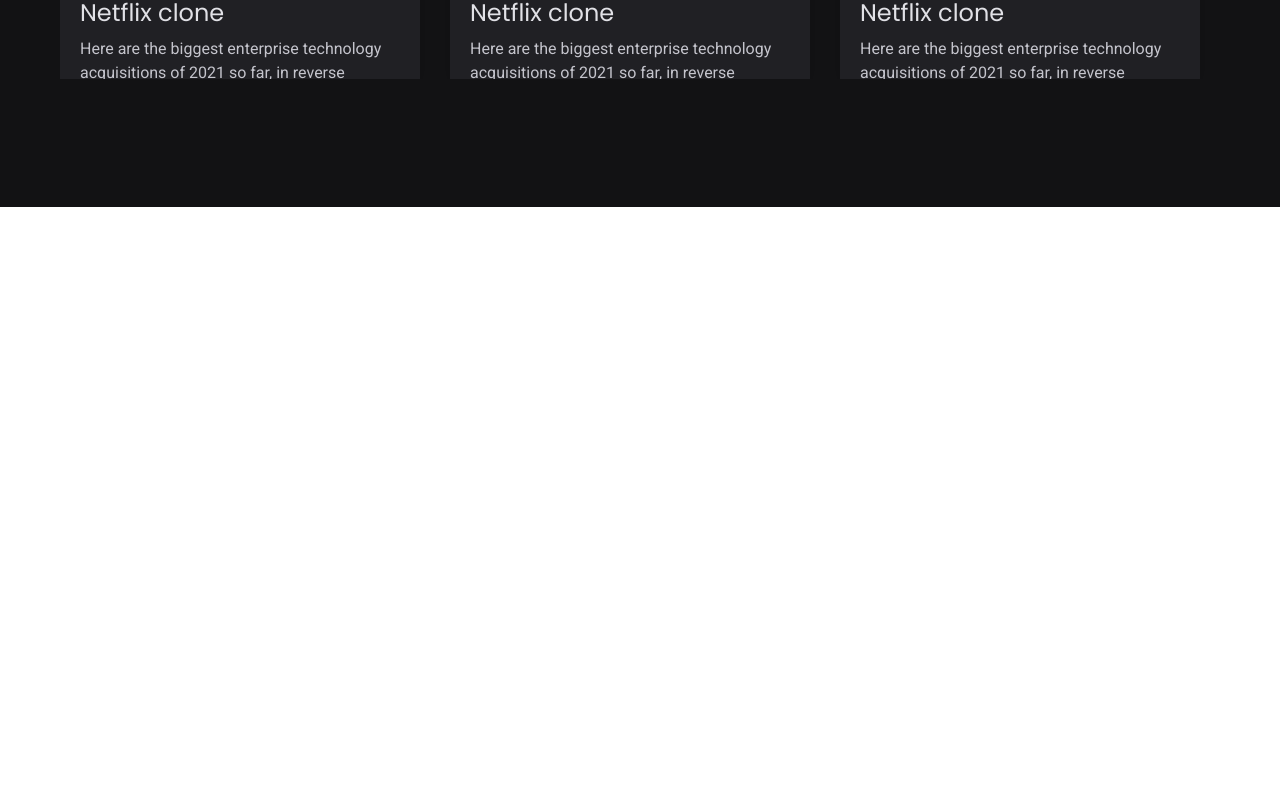
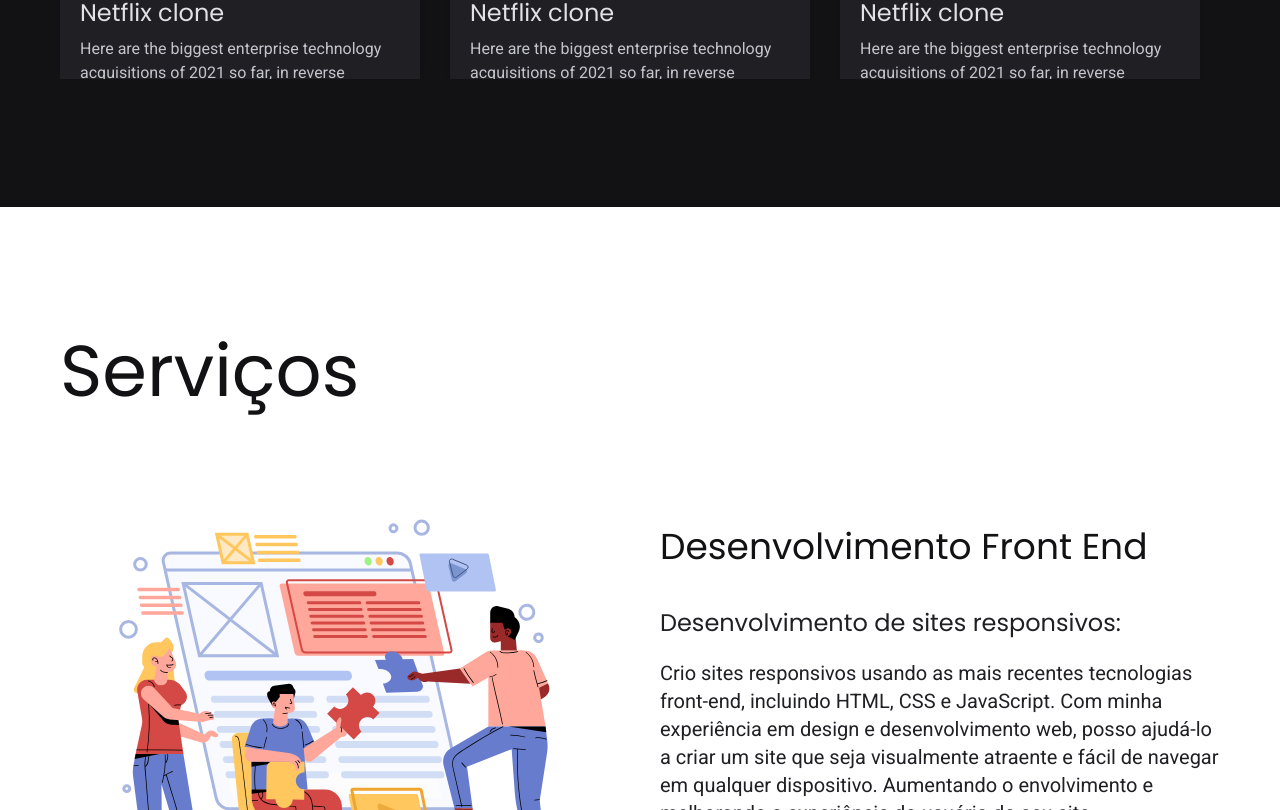
Before and after one commit to othiagofelippe/portfolio, a Next.js app: page / in a window 1280 px wide. Shown: the part 3255-4065 px from the top of the page. Before the commit the page ends 3462 px from the top, so only its background shows below. Built offline with nearby package versions, Linux system fonts and the light colour scheme.

Commit message:
Adding assets: servicesArt | Created screen: services

```diff
--- a/src/pages/index.tsx
+++ b/src/pages/index.tsx
@@ -1,6 +1,7 @@
 import { About } from '@/templates/About'
 import { Main } from '@/templates/Main'
 import { Projects } from '@/templates/Projects'
+import { Services } from '@/templates/Services'
 import { Skills } from '@/templates/Skills'
 
 export default function Home() {
@@ -10,6 +11,7 @@
       <About />
       <Skills />
       <Projects />
+      <Services />
     </>
   )
 }
--- /dev/null
+++ b/src/templates/Services.tsx
@@ -0,0 +1,68 @@
+import { Container } from '@/components/Container'
+import Image from 'next/image'
+import developApp from '../assets/servicesArt/developApp.svg'
+import webDeveloping from '../assets/servicesArt/webDeveloping.svg'
+
+export function Services() {
+  return (
+    <Container backgroundColor="WHITE">
+      <h2 className="text-5xl font-display text-gray-900 sm:text-7xl">
+        Serviços
+      </h2>
+
+      <div>
+        <div className="flex flex-col gap-8 sm:gap-10 lg:gap-0 lg:flex-row items-center lg:justify-between">
+          <Image
+            src={webDeveloping}
+            alt=""
+            width={540}
+            height={540}
+            quality={100}
+          />
+          <div className="max-w-[35rem] mt-8 sm:mt-16 lg:mt-0">
+            <p className="text-gray-900 text-4xl sm:text-center lg:text-left font-display">
+              Desenvolvimento Front End
+            </p>
+            <p className="text-gray-700 text-2xl font-display mt-10">
+              Desenvolvimento de sites responsivos:
+            </p>
+            <p className="text-gray-700 text-xl font-sans mt-5 ">
+              Crio sites responsivos usando as mais recentes tecnologias
+              front-end, incluindo HTML, CSS e JavaScript. Com minha experiência
+              em design e desenvolvimento web, posso ajudá-lo a criar um site
+              que seja visualmente atraente e fácil de navegar em qualquer
+              dispositivo. Aumentando o envolvimento e melhorando a experiência
+              do usuário do seu site.
+            </p>
+          </div>
+        </div>
+
+        <div className="flex flex-col gap-8 sm:gap-10 lg:gap-0 lg:flex-row-reverse items-center lg:justify-between mt-16">
+          <Image
+            src={developApp}
+            alt=""
+            width={540}
+            height={540}
+            quality={100}
+          />
+          <div className="max-w-[35rem] mt-8 sm:mt-16 lg:mt-0">
+            <p className="text-gray-900 text-4xl text-center lg:text-left font-display">
+              UI/UX Design
+            </p>
+            <p className="text-gray-700 text-2xl font-display mt-10">
+              Prototipagem de interface:
+            </p>
+            <p className="text-gray-700 text-xl font-sans mt-5 ">
+              Crio designs personalizados e protótipos interativos que ajudam a
+              testar a usabilidade do seu design. Isso permite que você teste
+              seu design antes de implementá-lo no seu site ou aplicativo,
+              economizando tempo e dinheiro a longo prazo. Posso ajudá-lo a
+              criar protótipos eficazes e que atendam às necessidades do seu
+              público-alvo e ofereçam a melhor experiência de usuário possível.
+            </p>
+          </div>
+        </div>
+      </div>
+    </Container>
+  )
+}
```
Also changed, not shown: src/assets/servicesArt/developApp.svg (added), src/assets/servicesArt/webDeveloping.svg (added).
